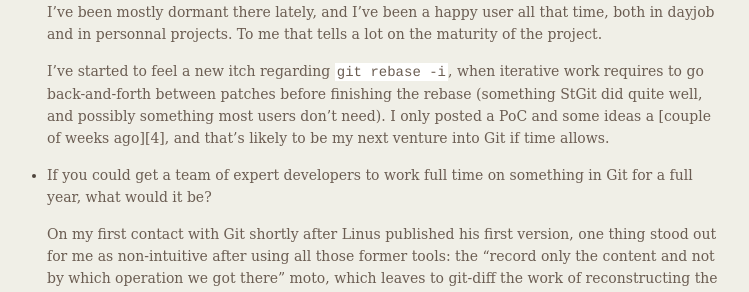
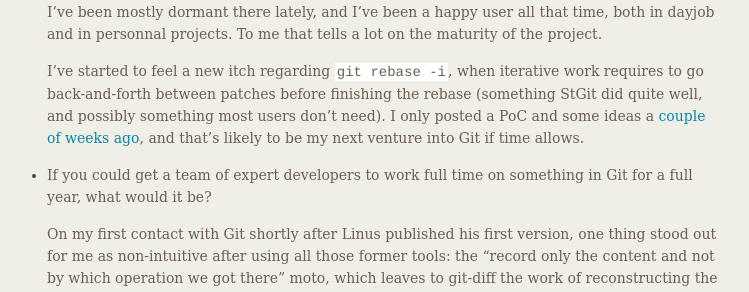
Before and after one commit to git/git.github.io, a Jekyll site: the page built from rev_news/drafts/edition-74.md, in a window 1280 px wide and 900 px high, scrolled down 1961 px. Shown: the part 197-489 px from the top of the window, without its empty margins (387-1136 px from the left). Built offline with Jekyll 4.4.1, drawn with Linux system fonts in a browser that asks for light colours; some of the changed lines change nothing that is shown.

Commit message:
rn-74: add missing link to mailing list

```diff
--- a/rev_news/drafts/edition-74.md
+++ b/rev_news/drafts/edition-74.md
@@ -160,6 +160,8 @@ This edition covers what happened during the month of March 2021.
   I only posted a PoC and some ideas a [couple of weeks ago][4], and that's
   likely to be my next venture into Git if time allows.
 
+[4]: https://lore.kernel.org/git/139173043.431119331.1615653441685.JavaMail.root@zimbra39-e7/
+
 * If you could get a team of expert developers to work full time on
   something in Git for a full year, what would it be?
 
```
